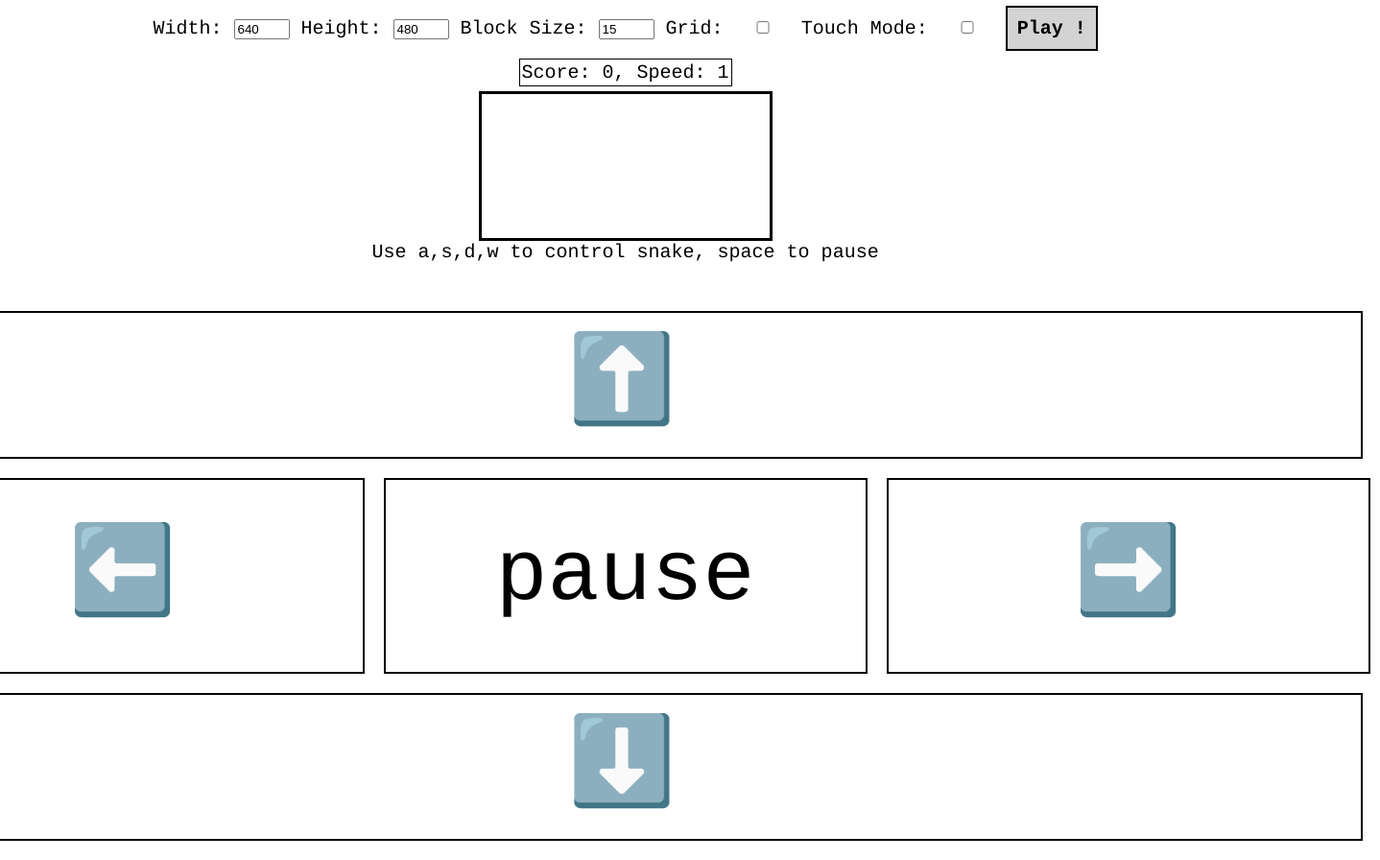
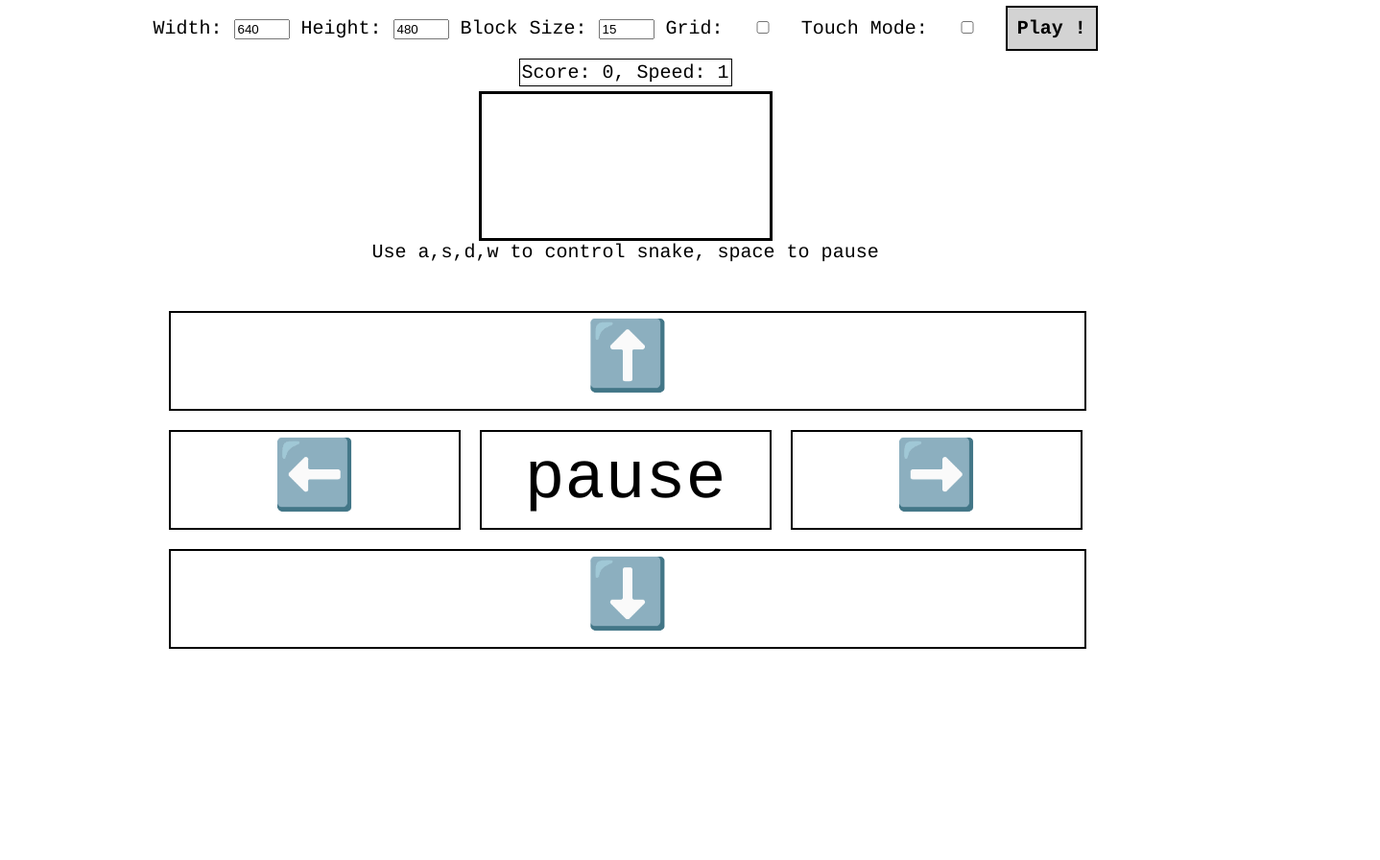
Before and after one commit to wolpi/snake-canvas2d-rs-wasm, a website built with webpack: page index.html in a window 1280 px wide. Shown: the whole page at 96% size, 1438 px wide, since content can reach past the window. After the commit the page ends 800 px from the top, so only its background shows below. Built offline with nearby package versions, Linux system fonts and the light colour scheme.

Commit message:
reduced size of touch controls

```diff
--- a/index.html
+++ b/index.html
@@ -56,15 +56,15 @@
       }
       #touch-up, #touch-down {
         width: 98%;
-        height: 150px;
-        line-height: 150px;
-        font-size: 90px;
+        height: 100px;
+        line-height: 100px;
+        font-size: 70px;
       }
       #touch-left, #touch-right, #touch-pause {
-        width: 500px;
-        height: 200px;
-        line-height: 200px;
-        font-size: 90px;
+        width: 300px;
+        height: 100px;
+        line-height: 100px;
+        font-size: 70px;
       }
     </style>
   </head>
```
